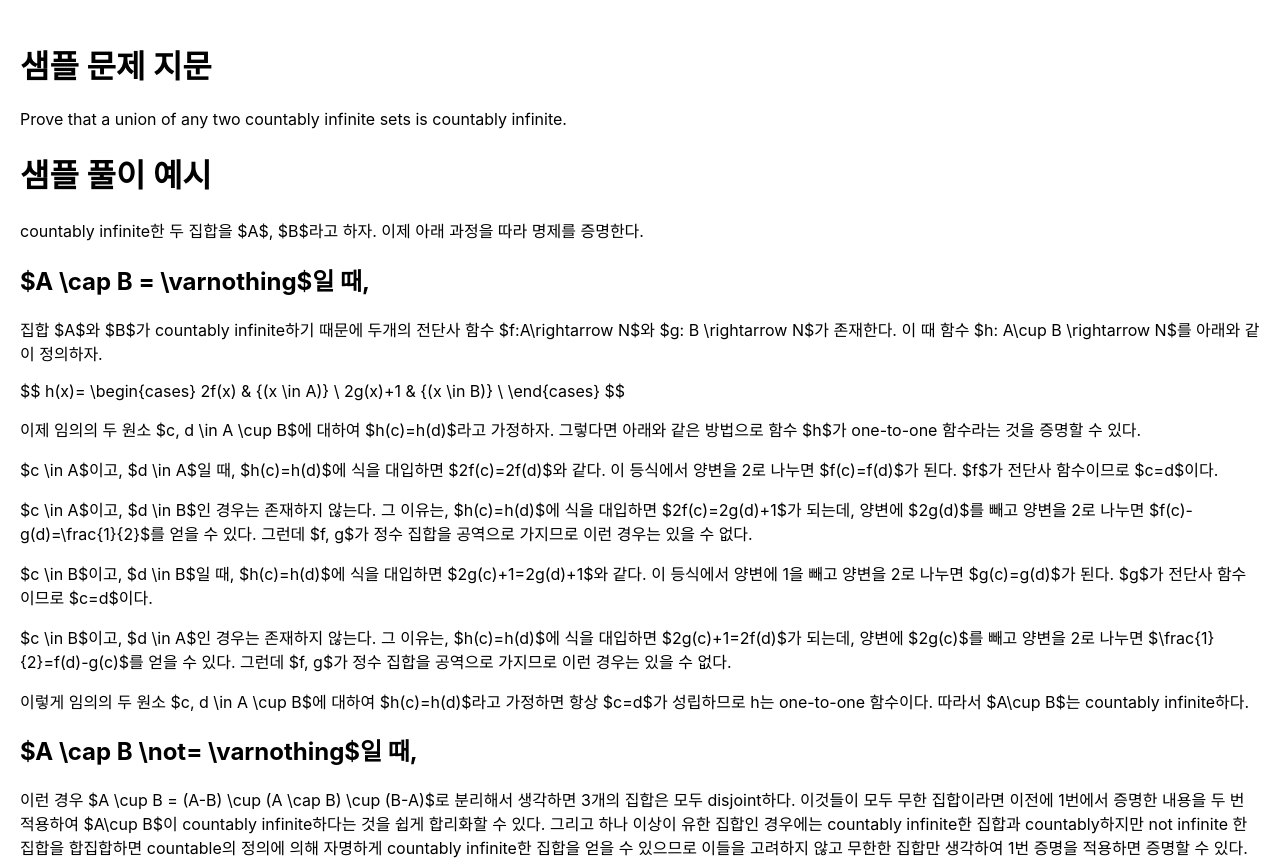
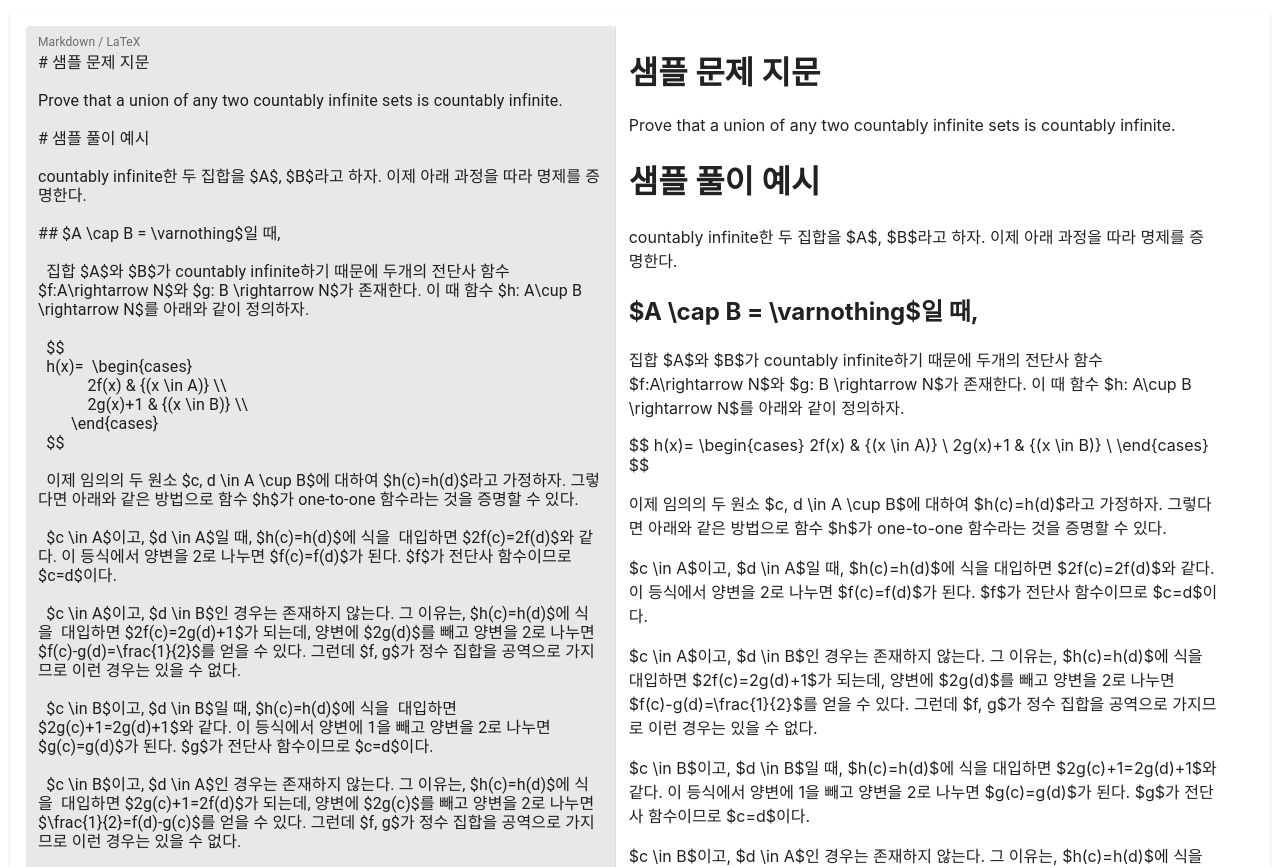
Before and after one commit to powergee/simple-markdown-editor, a React (Create React App) app: page / in a window 1280 px wide. Shown: the top 867 px of the page. Built offline with nearby package versions, Linux system fonts and the light colour scheme.

Commit message:
Add an input component

```diff
--- a/package.json
+++ b/package.json
@@ -3,6 +3,7 @@
   "version": "0.1.0",
   "private": true,
   "dependencies": {
+    "@material-ui/core": "^4.11.0",
     "@testing-library/jest-dom": "^4.2.4",
     "@testing-library/react": "^9.3.2",
     "@testing-library/user-event": "^7.1.2",
--- a/src/App.js
+++ b/src/App.js
@@ -1,12 +1,12 @@
 import React from 'react';
+import { Grid } from '@material-ui/core';
 import logo from './logo.svg';
 import './App.css';
-import MarkdownViewer from './MarkdownViewer'
+import MarkdownEditor from './MarkdownEditor';
 
 function App() {
   let content =
-`
-# 샘플 문제 지문
+`# 샘플 문제 지문
 
 Prove that a union of any two countably infinite sets is countably infinite.
 
@@ -47,7 +47,9 @@ countably infinite한 두 집합을 $A$, $B$라고 하자. 이제 아래 과정
 `;
 
   return (
-    <MarkdownViewer className="viewer" source={content}/>
+    <Grid container direction="column" className="app_root">
+      <MarkdownEditor className="editor" contents={content}></MarkdownEditor>
+    </Grid>
   );
 }
 
--- /dev/null
+++ b/src/MarkdownEditor.js
@@ -0,0 +1,50 @@
+import React, { useEffect, useState } from 'react';
+import { Paper, Grid, FormControl, InputLabel, Divider, TextField, FilledInput } from '@material-ui/core';
+import MarkdownViewer from './MarkdownViewer';
+import { makeStyles } from '@material-ui/core/styles';
+
+const useStyles = makeStyles({
+    input: {
+        height: '100%',
+        alignItems: 'flex-start'
+    }
+})
+
+const MarkdownEditor = (props) => {
+    const [source, setSource] = useState(undefined);
+    const classes = useStyles();
+
+    useEffect(() => {
+        setSource(props.contents === undefined ? "" : props.contents);
+    }, [props.contents]);
+
+    function handleTextChange(event) {
+        setSource(event.target.value);
+    }
+
+    return (
+        <Paper component="form" className="editor_root">
+            <Grid container direction="row">
+                <FormControl variant="filled" className="editor_input_form">
+                    <InputLabel htmlFor="component-filled">Markdown / LaTeX</InputLabel>
+                    <FilledInput
+                        className="editor_input"
+                        classes={{
+                            root: classes.input
+                        }}
+                        inputProps={{ 'aria-label': 'Markdown / LaTeX', 'align-items': undefined }}
+                        multiline
+                        rows={1}
+                        rowsMax={10000}
+                        value={source}
+                        onChange={handleTextChange}
+                    ></FilledInput>
+                </FormControl>
+                <Divider className="editor_divider" orientation="vertical" flexItem></Divider>
+                <MarkdownViewer className="editor_viewer" source={source} />
+            </Grid>
+        </Paper>
+    );
+};
+
+export default MarkdownEditor;
--- a/src/index.css
+++ b/src/index.css
@@ -12,6 +12,21 @@ code {
     monospace;
 }
 
-.viewer {
-  padding: 20px;
+.editor_root {
+  padding: 1rem;
+  display: flex;
 }
+
+.editor_input_form {
+  width: 48%;
+  margin-right: 1%;
+}
+
+.editor_viewer {
+  width: 48%;
+  margin-left: 1%;
+}
+
+.app_root {
+  padding: 10px;
+}
```
Also changed, not shown: 1 other file (tests, documents, lock files or other folders).
